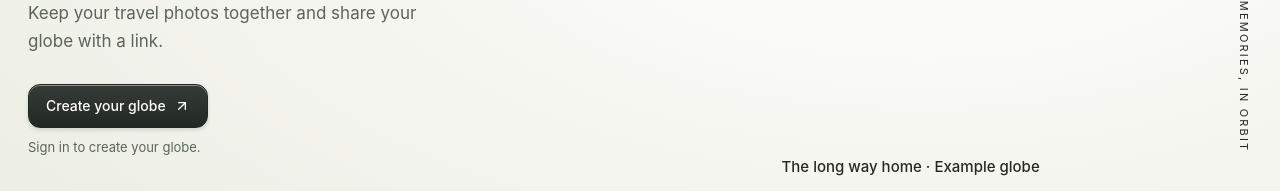
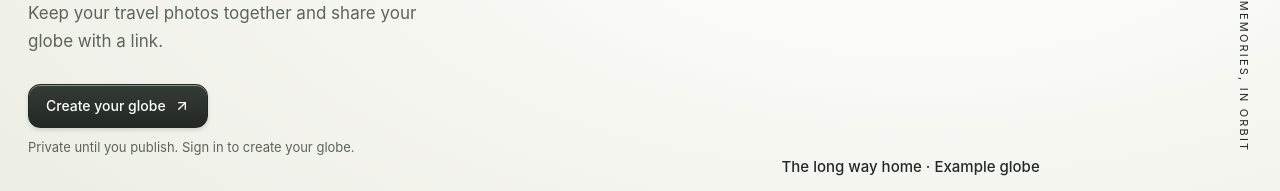
Before and after one commit to MatejBendik/GlobeAlbum, a Next.js app: page / in a window 1280 px wide. Shown: the part 490-681 px from the top of the page. Built offline with nearby package versions, Linux system fonts and the light colour scheme; no server answers; what @neon/auth would draw is missing.

Commit message:
Reassure visitors that new globes stay private until published

```diff
--- a/src/app/page.tsx
+++ b/src/app/page.tsx
@@ -47,7 +47,11 @@ export default async function HomePage() {
                 {viewer ? "Open your globe" : createGlobeLabel} <ArrowUpRight />
               </Link>
             </Button>
-            {!viewer && <small>Sign in to create your globe.</small>}
+            {!viewer && (
+              <small>
+                Private until you publish. Sign in to create your globe.
+              </small>
+            )}
           </div>
         </div>
       </section>
```
Also changed, not shown: 1 other file (tests, documents, lock files or other folders).
